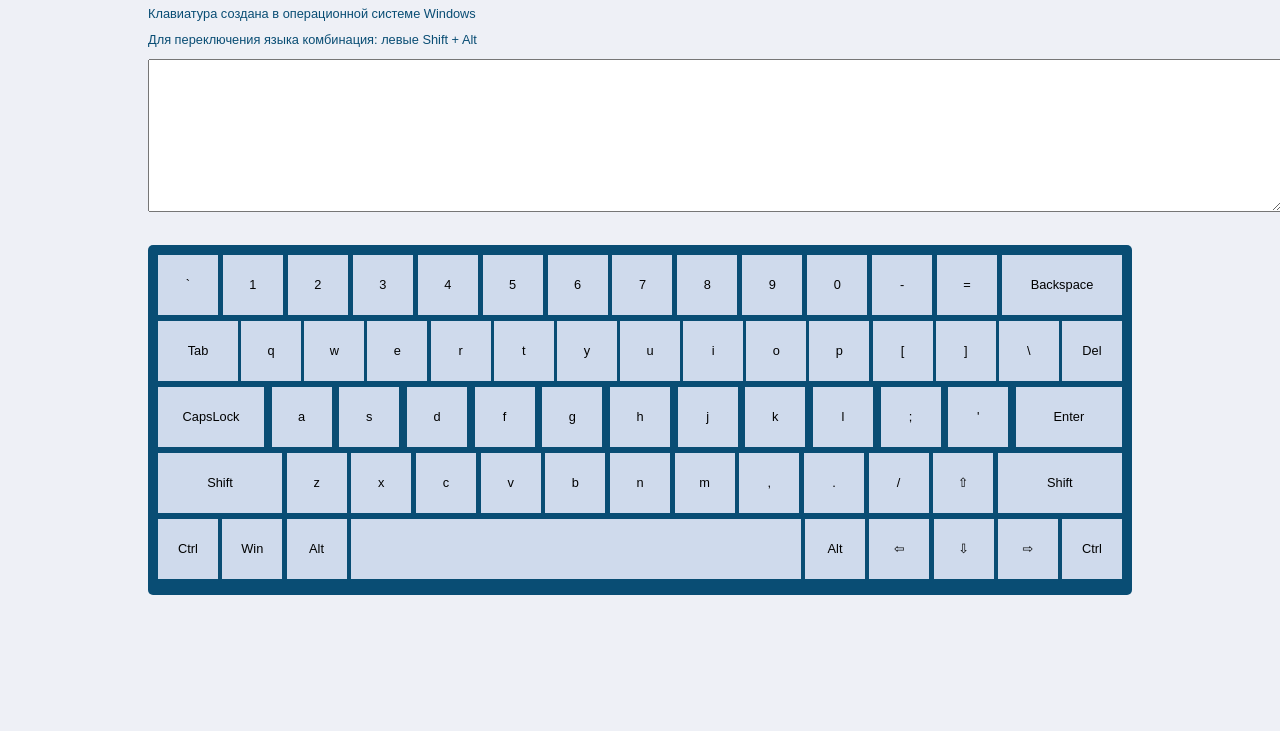
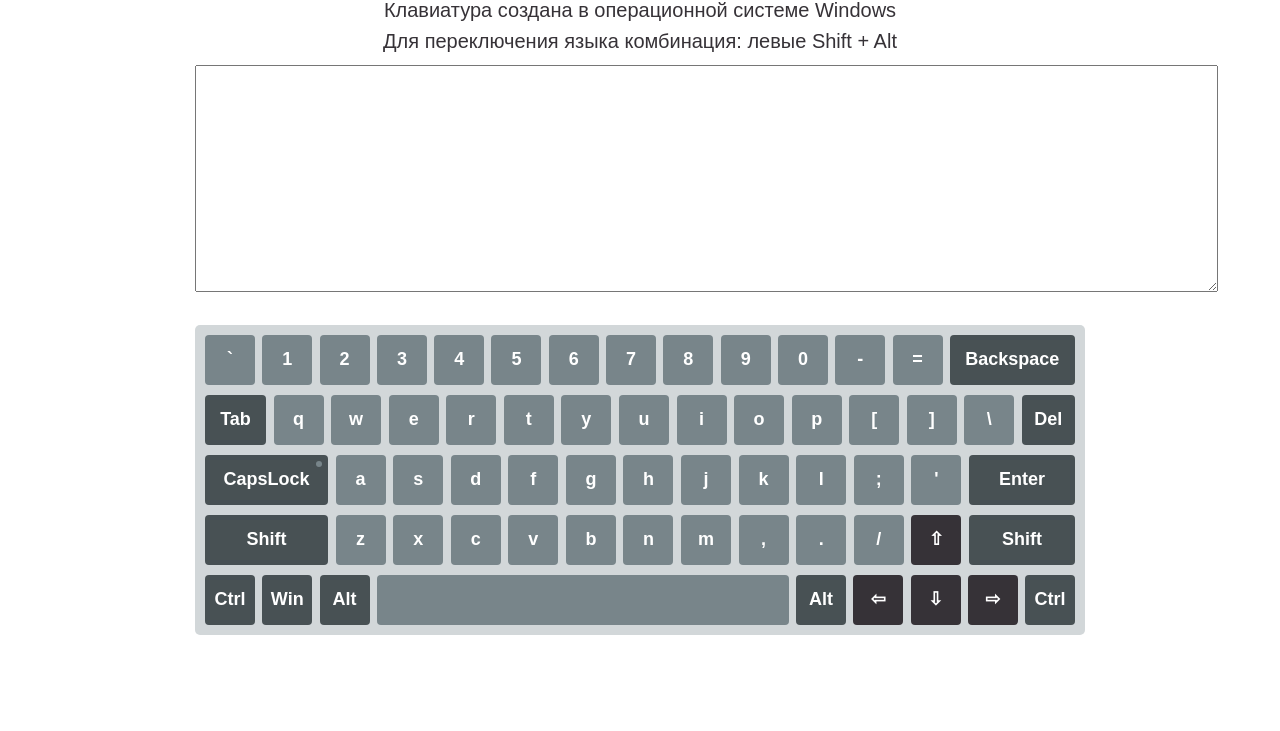
Before and after one commit to ElenaYrm/virtual-keyboard, a website with bundled scripts: page index.html in a window 1280 px wide. Shown: the part 69-800 px from the top of the page. Built offline with nearby package versions, Linux system fonts and the light colour scheme.

Commit message:
feat: add styles and mouse styles to keyboard

```diff
--- a/scripts/index.js
+++ b/scripts/index.js
@@ -7,6 +7,7 @@ document.body.appendChild(container);
 
 // create and append titles
 const title = document.createElement('h1');
+title.classList.add('title');
 title.textContent = 'Виртуальная клавиатура';
 const subtitle = document.createElement('p');
 subtitle.classList.add('subtitle');
--- a/scripts/keyboard.js
+++ b/scripts/keyboard.js
@@ -75,7 +75,7 @@ export default class Keyboard {
               this.updateInput('\t');
               break;
             case 'Delete':
-              console.log('delete');
+              btn.classList.add('keyboard__btn--delete');
               break;
             case 'CapsLock':
               btn.classList.add('keyboard__btn--capsLk');
@@ -87,11 +87,11 @@ export default class Keyboard {
               this.updateInput('\n');
               break;
             case 'ShiftLeft':
-              btn.classList.add('keyboard__btn--shift');
-              this.changeShift();
+              btn.classList.add('keyboard__btn--shift-left');
+              // this.changeShift();
               break;
             case 'ShiftRight':
-              btn.classList.add('keyboard__btn--shift');
+              btn.classList.add('keyboard__btn--shift-right');
               // this.changeShift();
               break;
             case 'Space':
@@ -99,14 +99,35 @@ export default class Keyboard {
               this.updateInput(' ');
               break;
             case 'ControlLeft':
+              btn.classList.add('keyboard__btn--control');
               break;
             case 'ControlRight':
+              btn.classList.add('keyboard__btn--control');
               break;
             case 'AltLeft':
+              btn.classList.add('keyboard__btn--control');
               break;
             case 'AltRight':
+              btn.classList.add('keyboard__btn--control');
               break;
             case 'MetaLeft':
+              btn.classList.add('keyboard__btn--control');
+              break;
+            case 'ArrowUp':
+              btn.classList.add('keyboard__btn--arrow');
+              this.updateInput(btn.textContent);
+              break;
+            case 'ArrowDown':
+              btn.classList.add('keyboard__btn--arrow');
+              this.updateInput(btn.textContent);
+              break;
+            case 'ArrowLeft':
+              btn.classList.add('keyboard__btn--arrow');
+              this.updateInput(btn.textContent);
+              break;
+            case 'ArrowRight':
+              btn.classList.add('keyboard__btn--arrow');
+              this.updateInput(btn.textContent);
               break;
             default:
               this.updateInput(btn.textContent);
@@ -185,8 +206,8 @@ export default class Keyboard {
   createTextarea() {
     const textArea = document.createElement('textarea');
     textArea.classList.add('text');
-    textArea.rows = 10;
-    textArea.cols = 150;
+    textArea.rows = 15;
+    textArea.cols = 135;
     textArea.textContent = this.inputValue;
     this.input = textArea;
 
@@ -222,7 +243,7 @@ export default class Keyboard {
         });
         break;
       case 'Delete':
-        console.log('delete');
+        btn.classList.add('keyboard__btn--delete');
         break;
       case 'CapsLock':
         btn.classList.add('keyboard__btn--capsLk');
@@ -241,7 +262,7 @@ export default class Keyboard {
         });
         break;
       case 'ShiftLeft':
-        btn.classList.add('keyboard__btn--shift');
+        btn.classList.add('keyboard__btn--shift-left');
         btn.addEventListener('mousedown', () => {
           // this.changeShift();
         });
@@ -250,7 +271,7 @@ export default class Keyboard {
         });
         break;
       case 'ShiftRight':
-        btn.classList.add('keyboard__btn--shift');
+        btn.classList.add('keyboard__btn--shift-right');
         btn.addEventListener('mousedown', () => {
           // this.changeShift();
         });
@@ -265,14 +286,43 @@ export default class Keyboard {
         });
         break;
       case 'ControlLeft':
+        btn.classList.add('keyboard__btn--control');
         break;
       case 'ControlRight':
+        btn.classList.add('keyboard__btn--control');
         break;
       case 'AltLeft':
+        btn.classList.add('keyboard__btn--control');
         break;
       case 'AltRight':
+        btn.classList.add('keyboard__btn--control');
         break;
       case 'MetaLeft':
+        btn.classList.add('keyboard__btn--control');
+        break;
+      case 'ArrowUp':
+        btn.classList.add('keyboard__btn--arrow');
+        btn.addEventListener('click', () => {
+          this.updateInput(btn.textContent);
+        });
+        break;
+      case 'ArrowDown':
+        btn.classList.add('keyboard__btn--arrow');
+        btn.addEventListener('click', () => {
+          this.updateInput(btn.textContent);
+        });
+        break;
+      case 'ArrowLeft':
+        btn.classList.add('keyboard__btn--arrow');
+        btn.addEventListener('click', () => {
+          this.updateInput(btn.textContent);
+        });
+        break;
+      case 'ArrowRight':
+        btn.classList.add('keyboard__btn--arrow');
+        btn.addEventListener('click', () => {
+          this.updateInput(btn.textContent);
+        });
         break;
       default:
         btn.addEventListener('click', () => {
--- a/styles/main.css
+++ b/styles/main.css
@@ -1,10 +1,11 @@
 /*var*/
 :root {
-  --primary-color: #eef0f6;
-  --secondary-color: #cfdaec;
-  --border-color: #9cb9d1;
-  --text-color: #094d74;
-  --hover--color: #759cd8;
+  --primary-color: #ffffff;
+  --secondary-color: #78858a;
+  --thirdly-color: #485154;
+  --background-color: #d2d7d9;
+  --text-color: #363237;
+  --hover--color: #fd974f;
 }
 
 /*common*/
@@ -60,16 +61,21 @@ ul {
 
 .container {
   max-width: 1024px;
-  padding: 30px 20px;
+  padding: 30px 67px;
   margin: 0 auto;
 }
 
 .title {
-
+  margin: 0 0 30px;
+  font-size: 30px;
+  text-align: center;
 }
 
 .subtitle {
-
+  margin: 0 0 18px;
+  font-size: 20px;
+  font-weight: 500;
+  text-align: center;
 }
 
 .text {
@@ -77,56 +83,107 @@ ul {
 }
 
 .keyboard {
+  margin: 0 auto;
   width: 100%;
   padding: 10px;
   border-radius: 5px;
-  background-color: var(--text-color);
+  background-color: var(--background-color);
 }
 
 .keyboard__row {
-  margin-bottom: 6px;
   width: 100%;
   display: flex;
   justify-content: space-between;
 }
 
+.keyboard__row:not(:last-child) {
+  margin-bottom: 10px;
+}
+
 .keyboard__btn {
-  width: 60px;
-  height: 60px;
+  width: 50px;
+  height: 50px;
   display: flex;
   align-items: center;
   justify-content: center;
+  border-radius: 4px;
+  font-size: 18px;
+  font-weight: 600;
+  color: var(--primary-color);
   background-color: var(--secondary-color);
+  text-align: center;
+  transition: border-radius 0.1s ease-in-out, background-color 0.1s ease-in-out;
+}
+
+.keyboard__btn:hover {
+  background-color: rgba(253, 151, 79, 0.7);
+}
+
+.keyboard__btn:active {
+  background-color: var(--hover--color);
+  border-radius: 50px;
+}
+
+.keyboard__btn--backspace {
+  width: 125px;
+  background-color: var(--thirdly-color);
+}
+
+.keyboard__btn--tab {
+  width: 61px;
+  background-color: var(--thirdly-color);
+}
+
+.keyboard__btn--delete {
+  width: 53px;
+  background-color: var(--thirdly-color);
+}
+
+.keyboard__btn--capsLk,
+.keyboard__btn--shift-left {
+  width: 123px;
+  background-color: var(--thirdly-color);
+}
+
+.keyboard__btn--capsLk {
+  position: relative;
+}
+
+.keyboard__btn--capsLk:after {
+  content: '';
+  position: absolute;
+  top: 6px;
+  right: 6px;
+  width: 6px;
+  height: 6px;
+  border-radius: 100%;
+  background-color: var(--secondary-color);
+  transition: background-color 0.2s ease-in-out;
+}
+
+.keyboard__btn--active-capsLk:after {
+  background-color: greenyellow;
+}
+
+.keyboard__btn--enter,
+.keyboard__btn--shift-right {
+  width: 106px;
+  background-color: var(--thirdly-color);
+}
+
+.keyboard__btn--space {
+  width: 412px;
+}
+
+.keyboard__btn--control {
+  background-color: var(--thirdly-color);
+}
+
+.keyboard__btn--arrow {
+  background-color: var(--text-color);
 }
 
 .keyboard__btn--active {
   background-color: var(--hover--color);
+  border-radius: 50px;
 }
-
-.keyboard__btn--backspace {
-  width: 120px;
-}
-
-.keyboard__btn--tab {
-  width: 80px;
-}
-
-.keyboard__btn--capsLk {
-  width: 106px;
-}
-
-.keyboard__btn--active-capsLk {
-  background-color: green;
-}
-
-.keyboard__btn--enter {
-  width: 106px;
-}
-
-.keyboard__btn--shift {
-  width: 124px;
-}
-
-.keyboard__btn--space {
-  width: 450px;
-}
```
